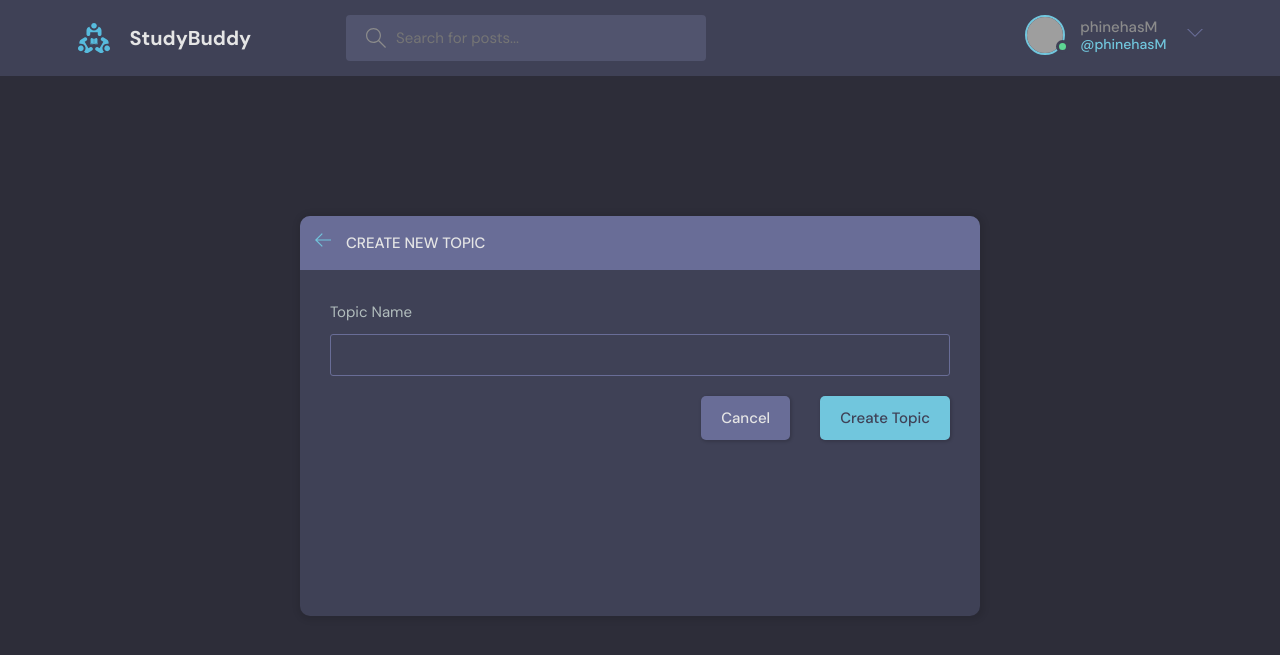
After one commit to MachariaP/StudyBud, a Django app: page /create-topic/ in a window 1280 px wide. The commit adds this page. Shown: the top 655 px of the page. Run offline with Django 5.2, Linux system fonts and the light colour scheme; a user stored in the database is signed in; grey boxes are pictures that could not be loaded.

Commit message:
Fix critical template error and add topic creation feature
Co-authored-by: MachariaP <126551929+MachariaP@users.noreply.github.com>

```diff
--- a/studybud/base/forms.py
+++ b/studybud/base/forms.py
@@ -1,7 +1,7 @@
 # base/forms.py
 
 from django.forms import ModelForm
-from .models import Room
+from .models import Room, Topic
 from django.contrib.auth.models import User
 
 class RoomForm(ModelForm):
@@ -15,3 +15,9 @@ class UserForm(ModelForm):
     class Meta:
         model = User
         fields = ['username', 'email']
+
+
+class TopicForm(ModelForm):
+    class Meta:
+        model = Topic
+        fields = ['name']
--- /dev/null
+++ b/studybud/base/templates/base/topic_form.html
@@ -0,0 +1,38 @@
+{% extends 'main.html' %}
+
+{% block content %}
+  <main class="create-room layout">
+    <div class="container">
+      <div class="layout__box">
+        <div class="layout__boxHeader">
+          <div class="layout__boxTitle">
+            <a href="{% url 'topics' %}">
+              <svg version="1.1" xmlns="http://www.w3.org/2000/svg" width="32" height="32" viewBox="0 0 32 32">
+                <title>arrow-left</title>
+                <path
+                  d="M13.723 2.286l-13.723 13.714 13.719 13.714 1.616-1.611-10.96-10.96h27.625v-2.286h-27.625l10.965-10.965-1.616-1.607z">
+                </path>
+              </svg>
+            </a>
+            <h3>Create New Topic</h3>
+          </div>
+        </div>
+        <div class="layout__body">
+          <form class="form" action="" method="POST">
+            {% csrf_token %}
+
+            <div class="form__group">
+              <label for="topic_name">Topic Name</label>
+              {{form.name}}
+            </div>
+
+            <div class="form__action">
+              <a class="btn btn--dark" href="{% url 'topics' %}">Cancel</a>
+              <button class="btn btn--main" type="submit">Create Topic</button>
+            </div>
+          </form>
+        </div>
+      </div>
+    </div>
+  </main>
+{% endblock content %}
--- a/studybud/base/urls.py
+++ b/studybud/base/urls.py
@@ -18,4 +18,5 @@ urlpatterns = [
     path('update-user/', views.updateUser, name='update-user'),  # Add URL for updating a user.
 
     path('topics/', views.topicsPage, name='topics'), # Add URL for topics page.
+    path('create-topic/', views.createTopic, name='create-topic'),  # Add URL for creating a new topic.
 ]
--- a/studybud/base/views.py
+++ b/studybud/base/views.py
@@ -7,7 +7,7 @@ from django.contrib.auth.models import User
 from django.contrib.auth import authenticate, login, logout
 from django.contrib.auth.forms import UserCreationForm
 from .models import Room, Topic, Message
-from .forms import RoomForm, UserForm
+from .forms import RoomForm, UserForm, TopicForm
 
 # Views
 
@@ -183,3 +183,17 @@ def topicsPage(request):
     q = request.GET.get('q') if request.GET.get('q') is not None else ''
     topics = Topic.objects.filter(name__icontains=q)
     return render(request, 'base/topics.html', {'topics': topics})
+
+
+@login_required(login_url='login')
+def createTopic(request):
+    form = TopicForm()
+
+    if request.method == 'POST':
+        form = TopicForm(request.POST)
+        if form.is_valid():
+            topic = form.save()
+            return redirect('topics')
+
+    context = {'form': form}
+    return render(request, 'base/topic_form.html', context)
--- a/studybud/templates/main.html
+++ b/studybud/templates/main.html
@@ -5,7 +5,7 @@
     <meta charset="UTF-8" />
     <meta http-equiv="X-UA-Compatible" content="IE=edge" />
     <meta name="viewport" content="width=device-width, initial-scale=1.0" />
-    <link rel="shortcut icon" href="assets/favicon.ico" type="image/x-icon" />
+    <link rel="shortcut icon" href="{% static 'images/favicon.ico' %}" type="image/x-icon" />
     <link rel="stylesheet" href="{%  static 'styles/style.css' %}" />
     <title>StudyBuddy - Find study partners around the world!</title>
   </head>
```
Also changed, not shown: studybud/base/templates/base/topics.html (added, +61 -0 lines).
